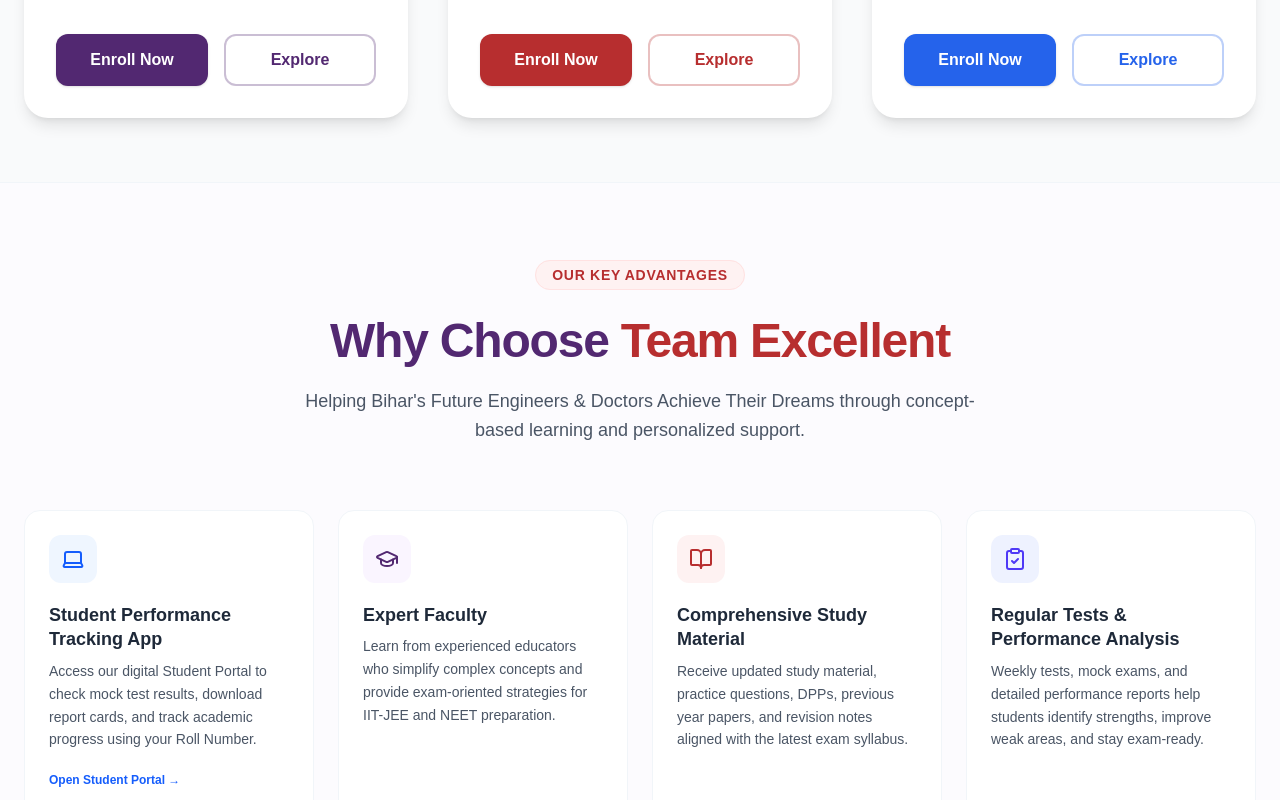
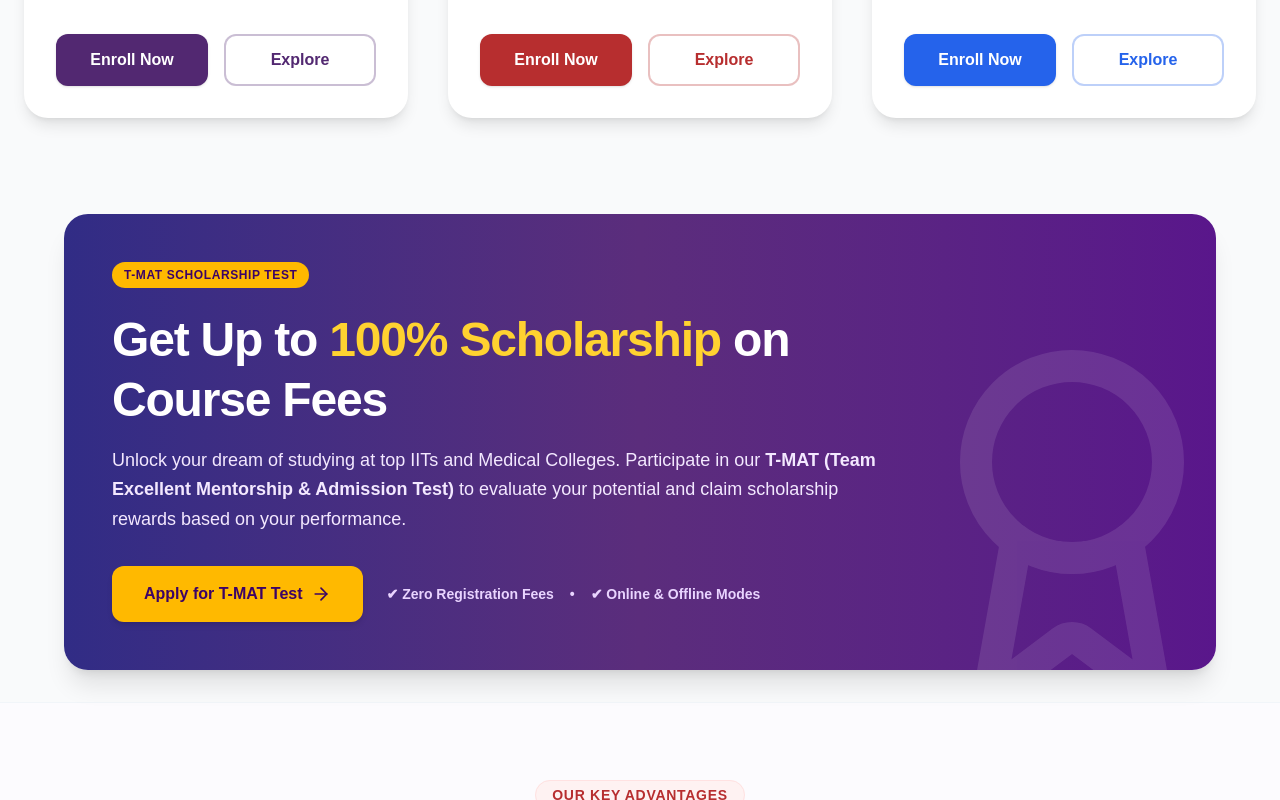
Before and after one commit to Shashankmanohar/TeamExcellent-, a React (Vite) app: page / in a window 1280 px wide. Shown: the part 2000-2800 px from the top of the page. Built offline with nearby package versions, Linux system fonts and the light colour scheme; no server answers.

Commit message:
Add T-MAT scholarship sections to Home, JEE, and NEET pages

```diff
--- a/src/Components/Hero.jsx
+++ b/src/Components/Hero.jsx
@@ -43,7 +43,7 @@
           {/* Badge: Admissions Open */}
           <div className="inline-flex items-center gap-2 rounded-full border border-purple-100 bg-purple-50/80 px-4 py-1.5 text-[10px] sm:text-xs font-semibold text-[#5B2D7C] shadow-sm backdrop-blur-sm">
             <GraduationCap className="w-4 h-4 text-[#5B2D7C] mt-0.5" />
-            <span className="tracking-wide">Admissions Open for JEE & NEET 2027</span>
+            <span className="tracking-wide">Admissions Open | Up to 100% Scholarship after T-MAT Scholarship Test</span>
           </div>
 
           {/* Main Heading */}
--- a/src/Components/JeeContent.jsx
+++ b/src/Components/JeeContent.jsx
@@ -3,6 +3,7 @@
 import ExploreLinks from "./ExploreLinks";
 import EnrollmentForm from "./EnrollmentForm";
 import FAQSection from "./FAQSection";
+import TMatSection from "./TMatSection";
 
 function JeeContent() {
   const sections = [
@@ -108,7 +109,7 @@
     },
     {
       question: "Are scholarship programs available?",
-      answer: "Yes. We conduct scholarship tests from time to time. Students who perform well may be eligible for fee concessions as per the institute's scholarship policy."
+      answer: "Yes. We offer up to 100% scholarship to students based on their performance in the T-MAT Scholarship Test. High-scoring candidates can receive complete fee concessions."
     },
     {
       question: "What is the batch size?",
@@ -153,7 +154,7 @@
           {/* Badge */}
           <div className="inline-flex items-center gap-2 rounded-full border border-purple-100 bg-purple-50/80 px-4 py-1.5 text-[10px] sm:text-xs font-semibold text-[#5B2D7C] shadow-sm backdrop-blur-sm mb-6">
             <BookOpen className="w-4 h-4 text-[#5B2D7C]" />
-            <span className="tracking-wide">Engineering Entrance Preparation</span>
+            <span className="tracking-wide">Engineering Entrance Preparation | Up to 100% Scholarship after T-MAT Test</span>
           </div>
 
           <h1 className="text-4xl sm:text-5xl md:text-6xl font-extrabold tracking-tight text-[#1e1b4b] leading-tight mb-6">
@@ -307,6 +308,8 @@
           </div>
         </div>
       </div>
+
+      <TMatSection theme="purple" />
 
       {/* Our JEE Preparation Strategy */}
       <div className="max-w-6xl mx-auto mt-24 px-4">
--- a/src/Components/NeetContent.jsx
+++ b/src/Components/NeetContent.jsx
@@ -3,6 +3,7 @@
 import ExploreLinks from "./ExploreLinks";
 import EnrollmentForm from "./EnrollmentForm";
 import FAQSection from "./FAQSection";
+import TMatSection from "./TMatSection";
 
 function NeetContent() {
   const examInfo = {
@@ -87,7 +88,7 @@
     },
     {
       question: "Are there scholarship programs available?",
-      answer: "Yes. We regularly conduct scholarship tests. Eligible students can receive fee concessions based on their performance and institute policies."
+      answer: "Yes. We offer up to 100% scholarship to students after they clear the T-MAT Scholarship Test. Scholarships are awarded based on test scores and performance."
     },
     {
       question: "Do you provide counseling for students and parents?",
@@ -136,7 +137,7 @@
           {/* Badge */}
           <div className="inline-flex items-center gap-2 rounded-full border border-purple-100 bg-purple-50/80 px-4 py-1.5 text-[10px] sm:text-xs font-semibold text-[#5B2D7C] shadow-sm backdrop-blur-sm mb-6">
             <HeartPulse className="w-4 h-4 text-[#5B2D7C]" />
-            <span className="tracking-wide">Medical Entrance Preparation</span>
+            <span className="tracking-wide">Medical Entrance Preparation | Up to 100% Scholarship after T-MAT Test</span>
           </div>
 
           <h1 className="text-4xl sm:text-5xl md:text-6xl font-extrabold tracking-tight text-[#1e1b4b] leading-tight mb-6">
@@ -288,6 +289,8 @@
           </div>
         </div>
       </div>
+
+      <TMatSection theme="red" />
 
       {/* Our NEET Preparation Strategy */}
       <div className="max-w-6xl mx-auto mt-24 px-4">
--- a/src/Components/Strip.jsx
+++ b/src/Components/Strip.jsx
@@ -9,7 +9,7 @@
           🚀 Admissions Open – Enroll Now!
         </span>
         <span className="mx-12 text-3xl font-semibold">
-          🎓 Scholarship Test Available
+          🎓 Up to 100% Scholarship after T-MAT Scholarship Test!
         </span>
 
         <span className="mx-12 text-3xl font-semibold">
@@ -21,7 +21,7 @@
           🚀 Admissions Open – Enroll Now!
         </span>
         <span className="mx-12 text-3xl font-semibold">
-          🎓 Scholarship Test Available
+          🎓 Up to 100% Scholarship after T-MAT Scholarship Test!
         </span>
 
         <span className="mx-12 text-3xl font-semibold">
--- /dev/null
+++ b/src/Components/TMatSection.jsx
@@ -0,0 +1,59 @@
+import React, { useState } from "react";
+import { Award, ArrowRight } from "lucide-react";
+import EnrollmentForm from "./EnrollmentForm";
+
+export default function TMatSection({ theme = "purple" }) {
+  const [isModalOpen, setIsModalOpen] = useState(false);
+
+  const themeClasses = {
+    purple: "from-indigo-900 via-[#5B2D7C] to-purple-900",
+    red: "from-red-950 via-[#b72e2f] to-rose-950",
+  };
+
+  const selectedTheme = themeClasses[theme] || themeClasses.purple;
+
+  return (
+    <div className="w-full bg-gray-50 py-8 px-6">
+      <div className="max-w-6xl mx-auto">
+        <div className={`bg-gradient-to-r ${selectedTheme} rounded-3xl p-8 sm:p-12 text-white shadow-xl relative overflow-hidden`}>
+          <div className="absolute right-0 bottom-0 opacity-10 translate-x-12 translate-y-12 select-none pointer-events-none">
+            <Award className="w-72 h-72 sm:w-96 sm:h-96" />
+          </div>
+
+          <div className="relative z-10 max-w-3xl">
+            <span className="bg-amber-400 text-purple-950 text-[10px] sm:text-xs font-black uppercase px-3 py-1.5 rounded-full tracking-wider">
+              T-MAT Scholarship Test
+            </span>
+            <h2 className="text-3xl sm:text-4xl md:text-5xl font-extrabold mt-6 mb-4 tracking-tight leading-tight">
+              Get Up to <span className="text-amber-300">100% Scholarship</span> on Course Fees
+            </h2>
+            <p className="text-purple-100 text-sm sm:text-base md:text-lg mb-8 leading-relaxed font-medium">
+              Unlock your dream of studying at top IITs and Medical Colleges. Participate in our <strong>T-MAT (Team Excellent Mentorship & Admission Test)</strong> to evaluate your potential and claim scholarship rewards based on your performance.
+            </p>
+
+            <div className="flex flex-col sm:flex-row items-center gap-4 sm:gap-6">
+              <button
+                onClick={() => setIsModalOpen(true)}
+                className="w-full sm:w-auto bg-amber-400 hover:bg-amber-300 text-purple-950 font-black px-8 py-4 rounded-xl text-sm sm:text-base transition-all duration-200 shadow-md flex items-center justify-center gap-2"
+              >
+                Apply for T-MAT Test
+                <ArrowRight className="w-5 h-5 text-purple-950" />
+              </button>
+              <div className="flex flex-wrap items-center gap-x-4 gap-y-1 text-xs sm:text-sm text-purple-200 font-semibold justify-center sm:justify-start">
+                <span className="flex items-center gap-1">✔ Zero Registration Fees</span>
+                <span className="hidden sm:inline">•</span>
+                <span className="flex items-center gap-1">✔ Online & Offline Modes</span>
+              </div>
+            </div>
+          </div>
+        </div>
+      </div>
+
+      <EnrollmentForm
+        isOpen={isModalOpen}
+        onClose={() => setIsModalOpen(false)}
+        initialCourse="T-MAT Scholarship"
+      />
+    </div>
+  );
+}
--- a/src/Pages/Home.jsx
+++ b/src/Pages/Home.jsx
@@ -8,6 +8,7 @@
 // Lazy load below-the-fold components
 const WhyChooseSection = lazy(() => import('../Components/WhyChooseSection'))
 const Programs = lazy(() => import('../Components/Programs'))
+const TMatSection = lazy(() => import('../Components/TMatSection'))
 const Features = lazy(() => import('../Components/Features'))
 const TrustedSection = lazy(() => import('../Components/TrustedSection'))
 const Questions = lazy(() => import('../Components/Questions'))
@@ -233,6 +234,7 @@
         <Suspense fallback={<div className="h-20 bg-slate-50 animate-pulse rounded-2xl m-4" />}>
           <TrustedSection />
           <Programs />
+          <TMatSection />
           <WhyChooseSection />
           <Features />
           <Testimonials />
```
